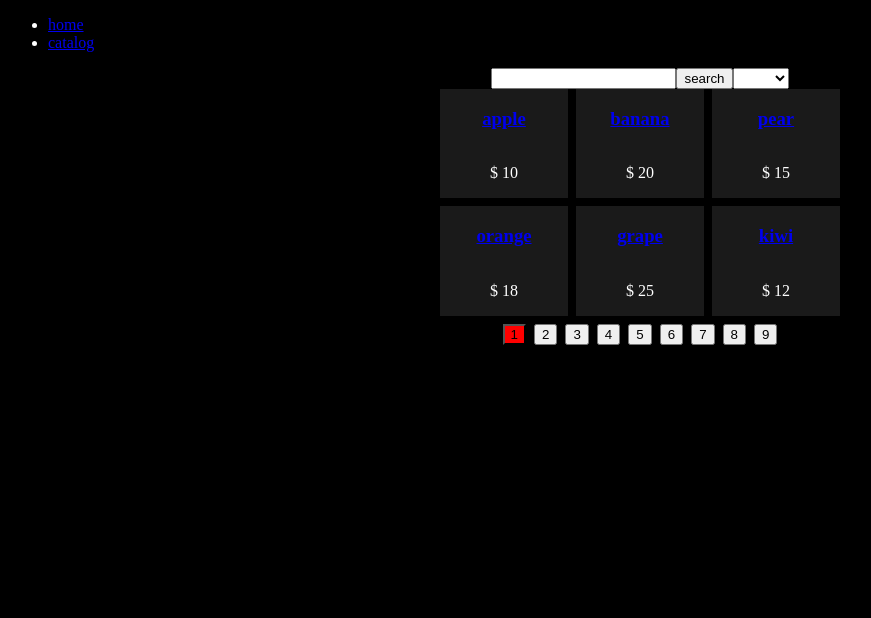
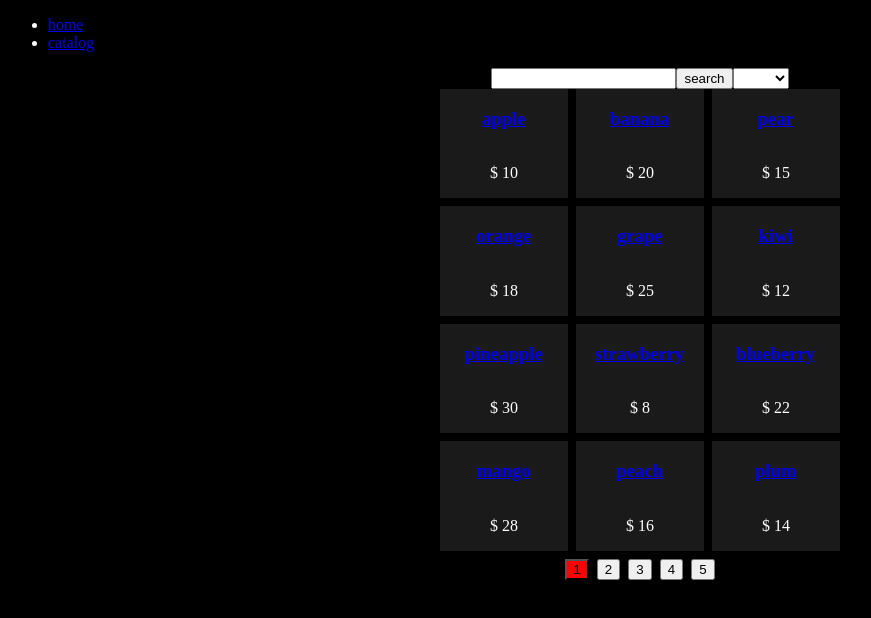
Before and after one commit to DmitriStark/Eccomerse-client, a React (Vite) app: page /products in a window 1280 px wide. Shown: the top 618 px of the page, without its empty margins (0-871 px from the left). Built offline with nearby package versions, Linux system fonts and the light colour scheme.

Commit message:
changed items load

```diff
--- a/src/Components/Catalog.tsx
+++ b/src/Components/Catalog.tsx
@@ -3,7 +3,7 @@ import { products, Product } from "../products";
 import ProductCard from "./ProductCard";
 import CatalogPagesLinks from "./CatalogPagesLinks";
 
-const itemsPerPage = 6;
+const itemsPerPage = 12;
 
 const sortCategories = ['name', 'price'];
 
```
